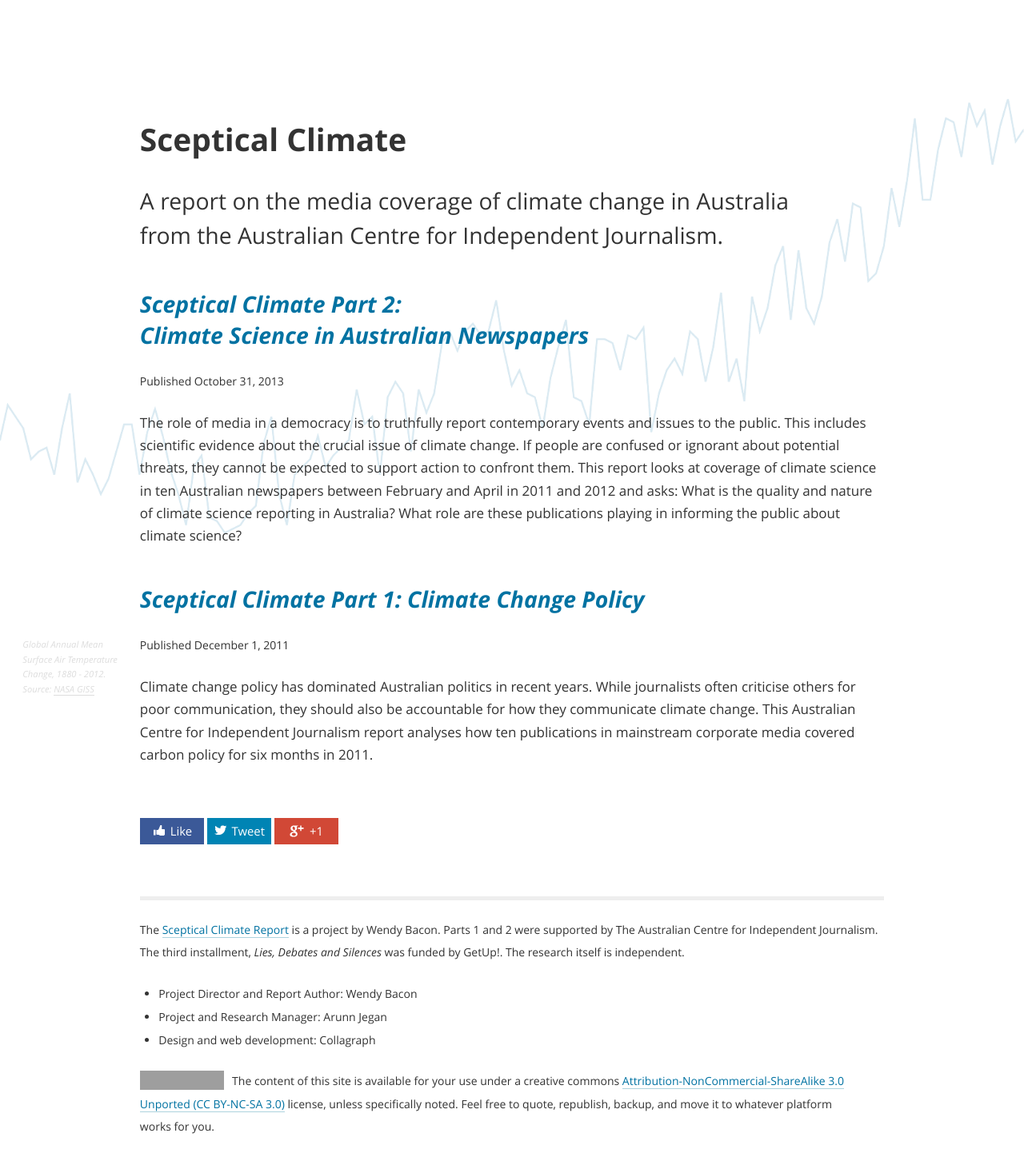
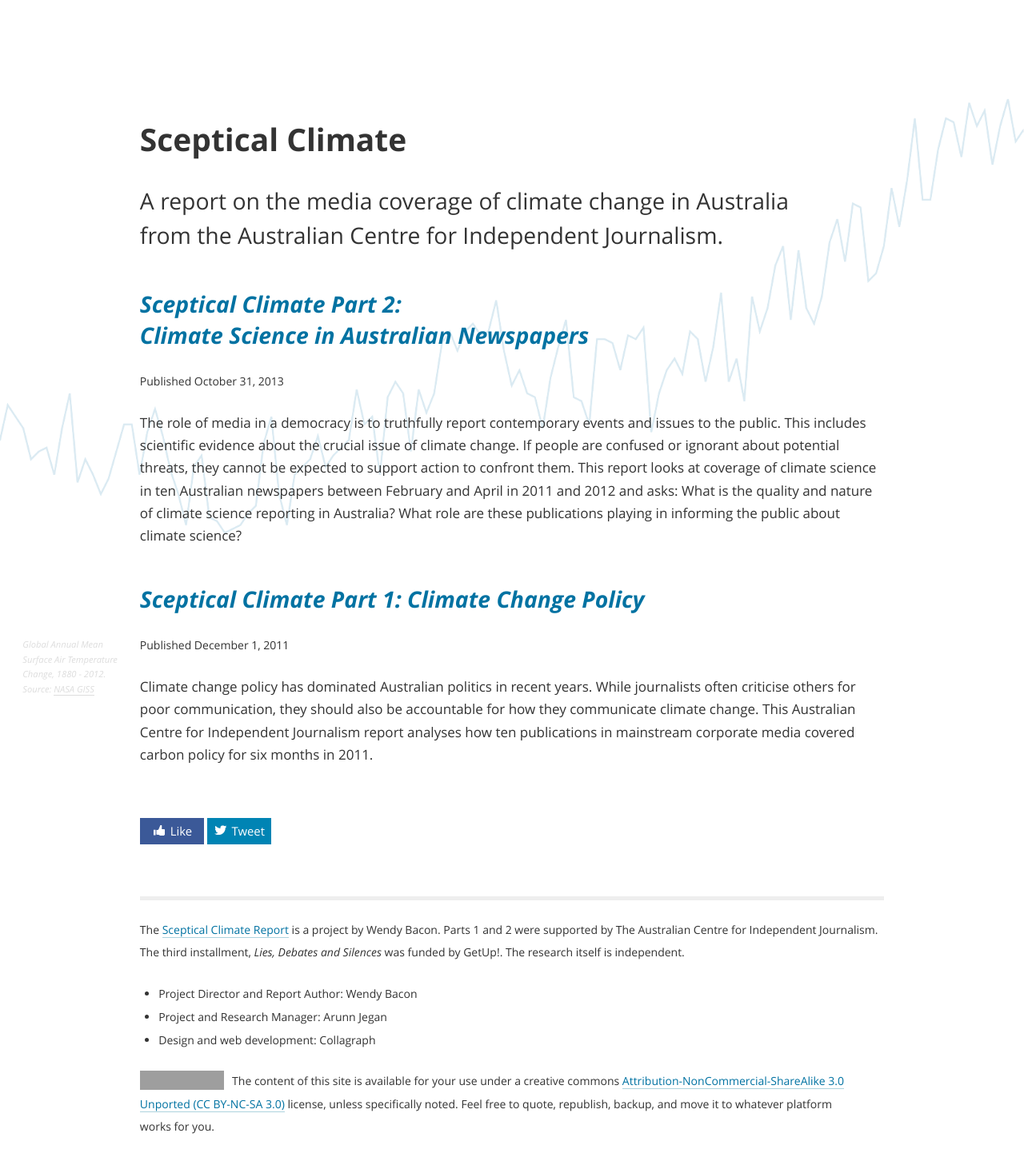
Before and after one commit to investigate/sceptical-climate, a Jekyll site: the page built from index.html, in a window 1280 px wide. Shown: the whole page at 80% size. Built offline with Jekyll 4.4.1, drawn with Linux system fonts in a browser that asks for light colours; nearby versions of some CDN libraries; Markdown is read by kramdown in place of the engine named in the settings; grey boxes are pictures that could not be loaded.

Commit message:
Remove Google+ link! LOL

```diff
--- a/_includes/social.html
+++ b/_includes/social.html
@@ -3,7 +3,6 @@
 	<ul class="socialcount" data-url="{{ site.baseurl }}{{ page.baseurl }}" data-counts="true" data-share-text="Does the Australian media take a stance on climate change?">
 		<li class="facebook"><a href="https://www.facebook.com/sharer/sharer.php?u={{ site.baseurl }}{{ page.baseurl }}" title="Share on Facebook" onClick="_gaq.push(['_trackEvent', 'Interaction', 'Share', 'Share on Facebook']);"><span class="social-icon icon-facebook"></span><span class="count">Like</span></a></li>
 		<li class="twitter"><a href="https://twitter.com/intent/tweet?text={{ site.baseurl }}{{ page.baseurl }}" title="Share on Twitter" onClick="_gaq.push(['_trackEvent', 'Interaction', 'Share', 'Share on twitter']);"><span class="social-icon icon-twitter"></span><span class="count">Tweet</span></a></li>
-		<li class="googleplus"><a href="https://plus.google.com/share?url={{ site.baseurl }}{{ page.baseurl }}" title="Share on Google Plus" onClick="_gaq.push(['_trackEvent', 'Interaction', 'Share', 'Share on Google Plus']);"><span class="social-icon icon-googleplus"></span><span class="count">+1</span></a></li>
 	</ul>
 </section>
 <!-- Social CLOSE -->
```
